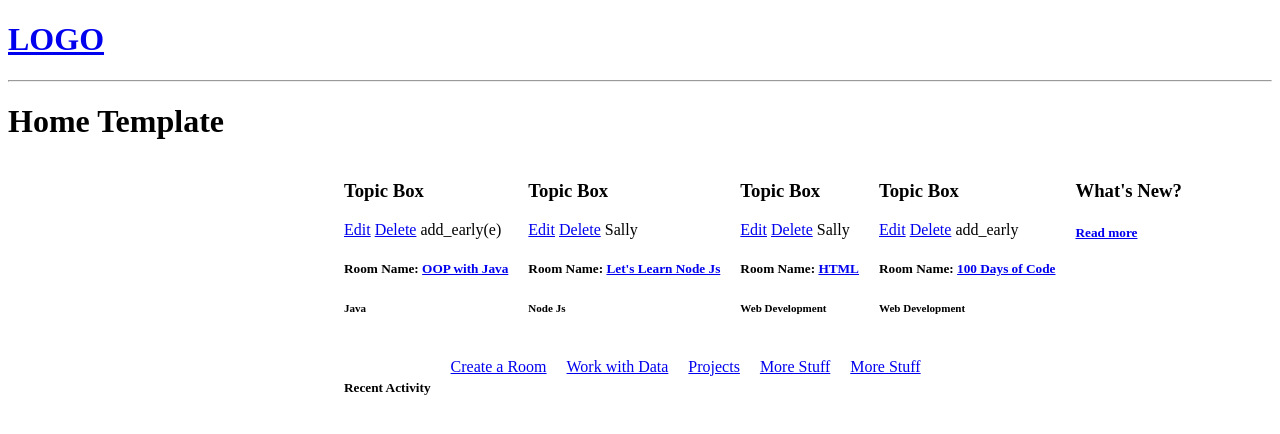
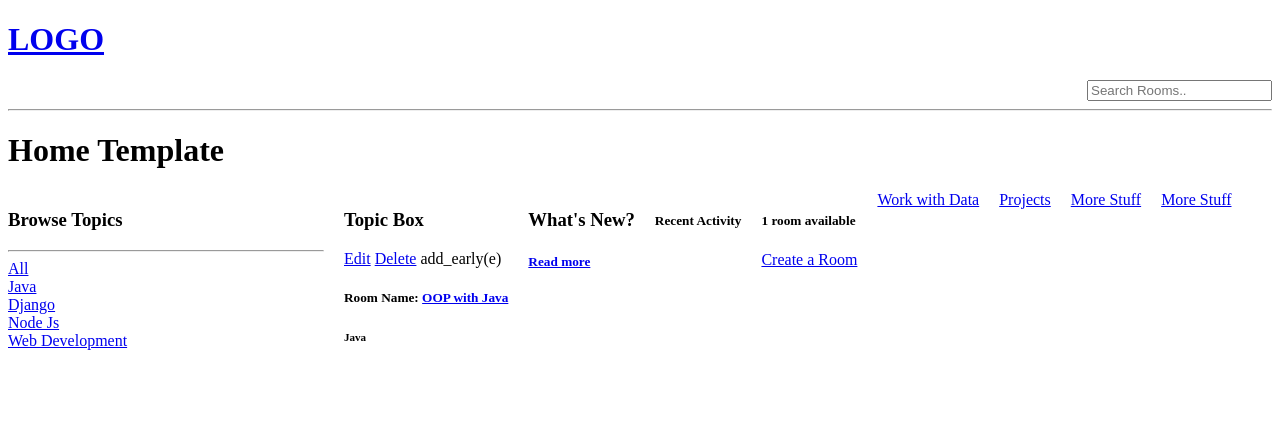
Before and after one commit to callMeBro/-decentralized-app, a Django app: a page that uses templates/navbar.html in a window 1280 px wide. Shown: the top 434 px of the page. Run offline with Django 5.2, Linux system fonts and the light colour scheme; data comes from the database, SQL or seed files in the repository; both versions use the stored data as it was after the commit.

Commit message:
added browse topics links and qlookup

```diff
--- a/base/models.py
+++ b/base/models.py
@@ -21,7 +21,7 @@
     name = models.CharField(max_length=200)
 
     def __str__(self):
-       return self.name
+       return self.name or self.email               #use name if available, else use email
 
 
 # create room model
@@ -56,4 +56,4 @@
      ordering = ['-updated', 'created']
 
     def __str__(self):
-     return self.body[0:50]
+     return self.body[0:50]             #truncate body
--- a/base/templates/base/home.html
+++ b/base/templates/base/home.html
@@ -5,6 +5,14 @@
 <div style="display: grid; grid-template-columns: 25% auto; gap: 20px">
   <div>
     <!-- left side content -->
+    <h3>Browse Topics</h3>
+    <hr>
+    <a href="{% url 'home' %}">All</a>
+    {% for topic in topics %}
+      <div>
+        <a href="{% url 'home' %}?q={{topic.name}}">{{topic.name}}</a>
+      </div>
+    {% endfor %}
   </div>
 
 
@@ -33,6 +41,7 @@
       </div>
 
       <div style="margin-right: 20px; margin-bottom: 20px">
+        <h5>{{room_count}} room available</h5>
         <a href="{% url 'create-room' %}">Create a Room</a>
       </div>
 
--- a/base/views.py
+++ b/base/views.py
@@ -1,13 +1,26 @@
-from django.shortcuts import render, redirect
+from django.shortcuts import render, redirect, get_object_or_404
 from .models import Room, Topic
 from .forms import RoomForm
+from django.db.models import Q
+
 # from django.http import HttpResponse
 
 
 def home(request):
-    allrooms = Room.objects.all
+    # get q and add condition for if its none else prin empty string
+    q = request.GET.get('q') if request.GET.get('q') != None else ''
+    # use Qlookup method to get the topics
+    rooms = Room.objects.filter(Q(topic__name__icontains=q) |
+                                Q(name__icontains=q) |
+                                Q(description__icontains=q) |
+                                Q(host__name__icontains=q)
+                                )             #get all topics from
 
-    context = {"rooms" : allrooms}
+
+    # allrooms = Room.objects.all()
+    topics = Topic.objects.all()                # get all topics
+    room_count = rooms.count()
+    context = {"rooms" : rooms, 'topics':topics, 'room_count':room_count}
     return render(request, 'base/home.html', context)         #Matches /home/
 
 def room(request, pk):
@@ -55,7 +68,7 @@
     return render(request, 'base/room_form.html', context)
 
 def deleteRoom(request, pk):
-    room = Room.objects.get(id=pk)
+    room = get_object_or_404(Room, id=pk)
     if request.method == 'POST':
         room.delete()
         return redirect('home')
--- a/templates/navbar.html
+++ b/templates/navbar.html
@@ -1,5 +1,16 @@
-<a href="/">
-  <h1>LOGO</h1>
-</a>
+<style>
+  .right-aligned {
+    text-align: right;
+  }
+</style>
+<div class="display-flex">
+  <a href="/">
+    <h1>LOGO</h1>
+  </a>
+  <!-- creeate search bar and link to homepage  -->
+  <form method="GET" action="{% url 'home' %}" class="right-aligned">
+    <input type="text" name="q" placeholder="Search Rooms.." />
+  </form>
+</div>
 
 <hr />
```
Also changed, not shown: base/froms.py (added, +8 -0 lines), db.sqlite3.
